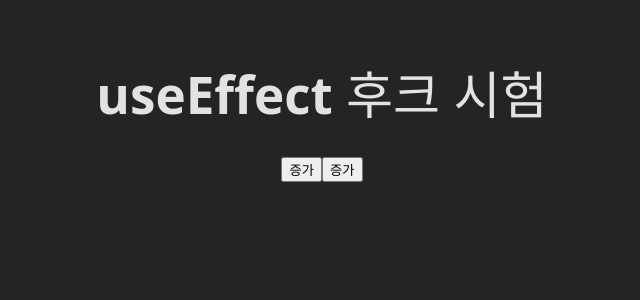
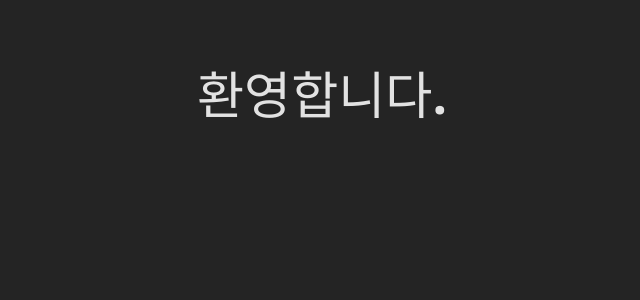
Before and after one commit to osparking/react-exercise, a React (Vite) app: page / in a window 1280 px wide. Shown: the top 300 px of the page, without its empty margins (318-958 px from the left). Built offline with nearby package versions, Linux system fonts and the light colour scheme.

Commit message:
just print out welcome message

```diff
--- a/src/App.jsx
+++ b/src/App.jsx
@@ -1,30 +1,10 @@
-import { useEffect, useState } from 'react';
 import './App.css';
 
 function App() {
-  const [count, setCount] = useState(0);
-  const [value, setValue] = useState(0);
-
-  const incCount = () => {
-    setCount(count + 1);
-    document.title = `계수기:${count}`;
-  }
-
-  const incValue = () => {
-    setValue(value + 1);
-    console.log("value inc'ed");
-  }
-
-  useEffect(() => {
-    document.title = `계수기:${count}`;
-    console.log("useEffect called");
-  });
 
   return (
     <>
-      <h1>useEffect 후크 시험</h1>
-      <button onClick={incCount}>증가</button>
-      <button onClick={incValue}>증가</button>
+      <h1>환영합니다.</h1>
     </>
   )
 }
```
